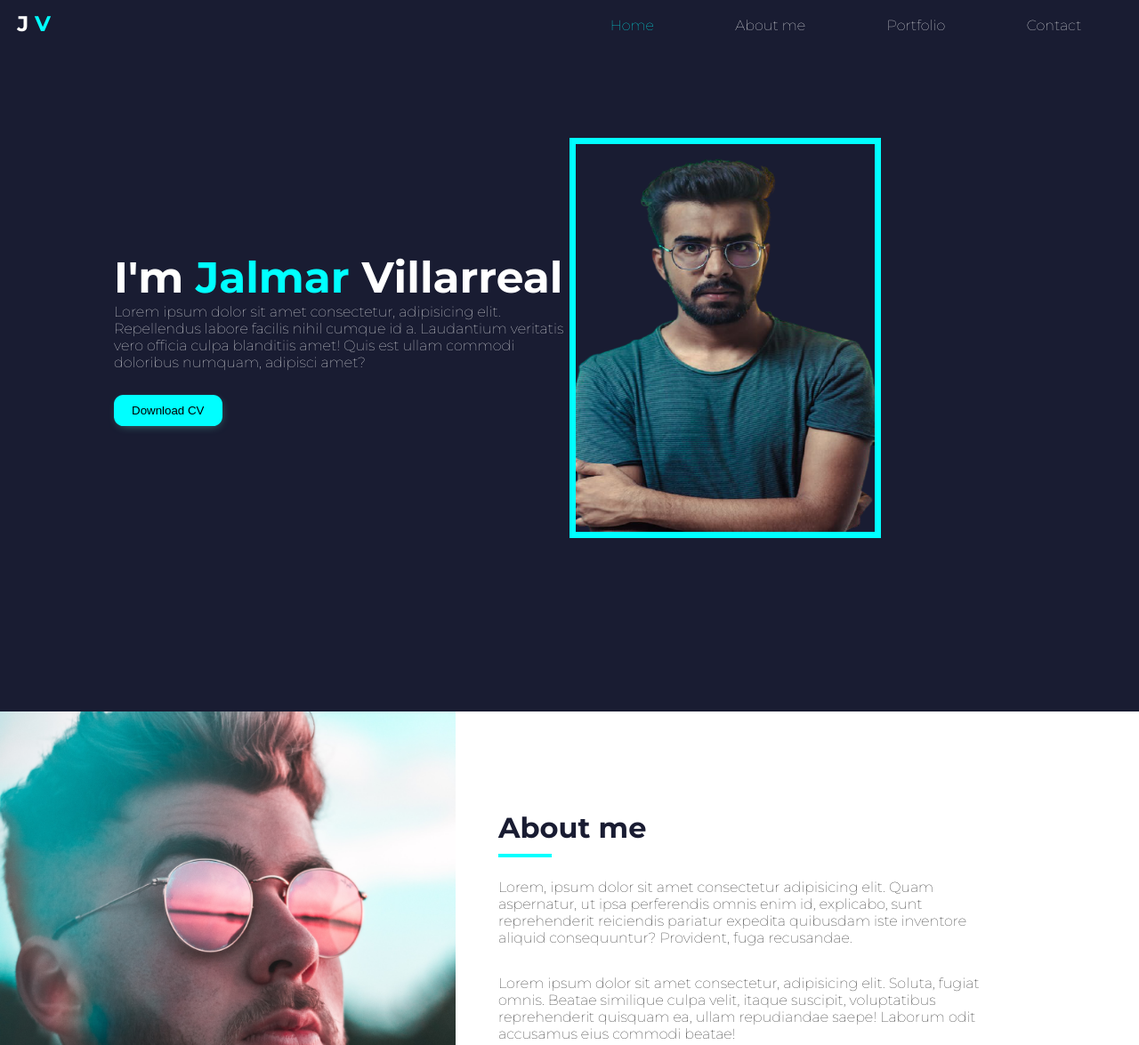
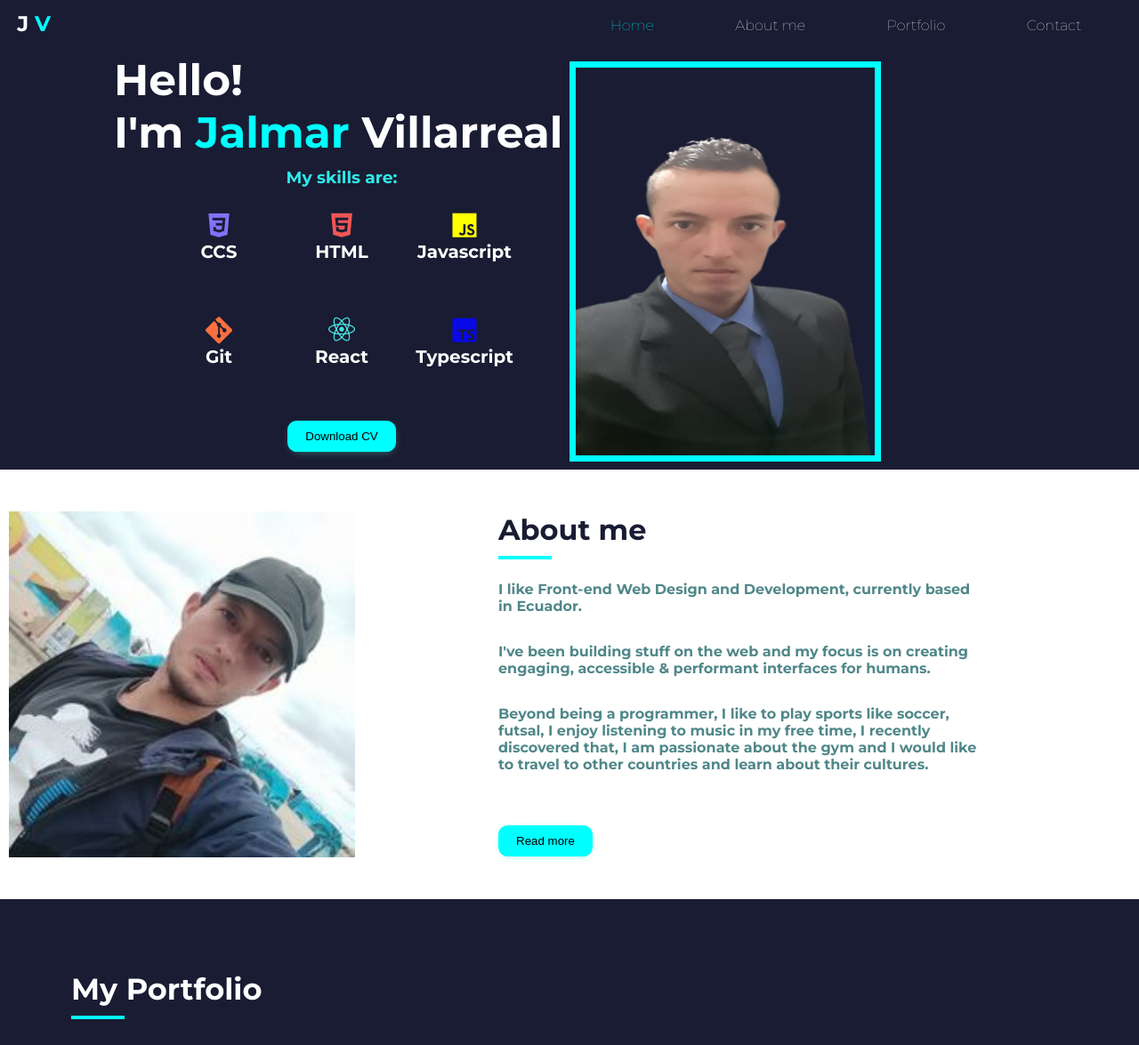
Before and after one commit to Jalmar01/Portafolio, a plain HTML site: page index.html in a window 1280 px wide. Shown: the top 1175 px of the page at 89% size. Drawn offline with nearby package versions, Linux system fonts and the light colour scheme.

Commit message:
portafolio culminado

```diff
--- a/css/styles.css
+++ b/css/styles.css
@@ -12,8 +12,8 @@ body {
 }
 
 .wrapper{
-  width: 100vw;
-  height: 100vh;
+  width: 100%;
+  height: 100%;
   background-color: #191c32;
   color: #fff;
 }
@@ -66,12 +66,65 @@ body {
   display: none;
 }
 
+.skill__title {
+  margin-top: 0.5em;
+  color: rgb(47, 232, 232);
+  text-align: center;
+}
+
+.container__skill-icoms {
+ display: flex;
+ flex-wrap: wrap;
+ justify-content: center;
+ align-items: center;
+ gap: 10px;
+}
+
+.container__icoms-i{
+  width: 80px;
+  display: flex;
+  flex-direction: column;
+  justify-content: center;
+  align-items: center;
+  margin: 1em;
+  font-size: 1.5em;
+}
+
+.container__icoms-i i {
+  font-size: 1.5em;
+}
+
+.bxl-css3 {
+  color: rgb(128, 114, 250);
+}
+
+.bxl-html5 {
+  color: rgb(241, 86, 86);
+}
+
+.bxl-javascript {
+  color: yellow;
+}
+
+.bxl-git {
+  color: rgb(250, 112, 62);
+}
+
+.bxl-react {
+  color: rgb(73, 226, 226);
+}
+
+.bxl-typescript {
+  color: rgb(8, 8, 232);
+}
+
 .main {
   margin:  0 auto;
-  width: 80vw;
-  height: 80vh;
+  width: 80%;
+  height: 80%;
   display: grid;
   grid-template-columns: repeat(2, 1fr);
+  justify-content: center;
   align-items: center;
 }
 
@@ -102,6 +155,11 @@ h1 span {
   box-shadow: 1px 3px 11px -5px rgba(102, 231, 200, .69) ;
 }
 
+.download-home {
+ margin-bottom: 20px;
+ text-align: center;
+}
+
 .download-cv:hover {
   background-color: #fff;
   box-shadow: none;
@@ -109,13 +167,15 @@ h1 span {
 
 .about {
   display: grid;
-  grid-template-columns:repeat(10, 1fr) ;
-  width: 100vw;
+  grid-template-columns:repeat(10, 1fr);
+  justify-content: center;
+  width: 100%;
   align-items: center;
 }
 
 .about img {
-  max-width: 100%;
+  margin-left: 10px;
+  max-width: 90%;
   grid-column: 1/5;
 }
 
@@ -127,6 +187,11 @@ h1 span {
 .about__info h2 {
   font-size: 2em;
   color: #191c32;
+}
+
+.about__info p {
+  color: rgb(80, 135, 137);
+  font-weight: 560;
 }
 
 .divider {
@@ -143,7 +208,7 @@ h1 span {
 
 .portfolio,
 .contact__section {
-  width: 100vw;
+  width: 100%;
   color: #fff;
   background-color: #191c32;
 }
@@ -228,23 +293,26 @@ h1 span {
 }
 
 .container__contact {
+  width: 100%;
   padding: 3em;
   margin: 0 auto;
   display: flex;
   justify-content: center;
   align-items: center;
+  gap: 1em;
+  margin-top: -100px;
 }
 
 .container__contact img {
-  width: 750px;
+  width: 60%;
   height: 700px;
-  bottom: 0px;
+  object-fit: contain;
 }
 
 .form {
  display: flex;
  flex-direction: column;
- width: 30vw;
+ width: 100%;
  margin-top: 2em;
 }
 
@@ -286,18 +354,20 @@ h1 span {
   flex-direction: column;
   justify-content: center;
   align-items: center;
-  width: 100vw;
+  width: 100%;
   height: 200px;
   background-color: aqua;
 }
 
 .footer__content h2 {
   font-size: 3em;
+
 }
 
 .footer__content h5,
 .sotial__networks i {
   font-size: 1.5em;
+  text-align: center;
 }
 
 .sotial__networks  {
@@ -307,6 +377,9 @@ h1 span {
   margin-top: 1em;
 }
 
+.sotial__networks i {
+ color: black;
+}
 
 @media screen and (max-width: 800px) {
   .menu {
--- a/index.html
+++ b/index.html
@@ -31,33 +31,68 @@
 
         <main class="main">
           <div class="info__content">
-              <span class="info__content-subtitle">Frontend Deceloper</span>
+              <h1 class="info__content-subtitle">
+                  Front-End Deceloper
+              </h1>
+              <h1>Hello!</h1>
               <h1>I'm <span>Jalmar </span>Villarreal</h1>
-              <div class="sotial__networks">
-                <!-- <a href="">
-                  <i class='bx bxl-linkedin-square'></i>
-                </a> -->
-                <i class='bx bxl-linkedin-square'></i>
-                <i class='bx bxl-instagram'></i>
-                <i class='bx bxl-twitter'></i>
+              <div class="sotial__networks ">
+                <a href="https://www.linkedin.com/in/jalmar-villarreal/" target="_blank">
+                  <i class='bx bxl-linkedin-square '></i>
+                </a>
+                <a href="https://www.instagram.com/jalmar_nva/" target="_blank">
+                  <i class='bx bxl-instagram'></i>
+                </a>
+                <a href="https://wa.me/593993994519?text=Hola%20Jalmar" target="_blank">
+                  <i class='bx bxl-whatsapp'></i>
+                </a>
               </div>
-              <p class="info__content-p">Lorem ipsum dolor sit amet consectetur, adipisicing elit. Repellendus labore facilis nihil cumque id a. Laudantium veritatis vero officia culpa blanditiis amet! Quis est ullam commodi doloribus numquam, adipisci amet?</p>
-              <a dawnload href="#">
-                <button class="download-cv">Download CV</button>
-              </a>
+              <div class="info__content-p">
+                <h3 class="skill__title">My skills are:</h3>
+                <div class="container__skill-icoms">
+                  <div class="container__icoms-i">
+                    <i class='bx bxl-css3'></i>
+                    <h5>CCS</h5>
+                  </div>
+                  <div class="container__icoms-i">
+                    <i class='bx bxl-html5'></i>
+                    <h5>HTML</h5>
+                  </div>
+                  <div class="container__icoms-i">
+                    <i class='bx bxl-javascript'></i>
+                    <h5>Javascript</h5>
+                  </div>
+                  <div class="container__icoms-i">
+                    <i class='bx bxl-git'></i>
+                    <h5>Git</h5>
+                  </div>
+                  <div class="container__icoms-i">
+                    <i class='bx bxl-react'></i>
+                    <h5>React</h5>
+                  </div>
+                  <div class="container__icoms-i">
+                    <i class='bx bxl-typescript'></i>
+                    <h5>Typescript</h5>
+                  </div>
+                  <a dawnload href="#">
+                    <button class="download-cv  download-home">Download CV</button>
+                  </a>
+                </div>
+              </div>
           </div>
-          <img src="./img/pexels-photo-1516680-removebg-preview.png" alt="Jalmar picture">
+          <img src="./img/jalmar__3-fotor-bg-remover-2023070694111.png" alt="Jalmar picture">
         </main>
    </div>
 
    <div class="about">
-    <img src="./img/about.png" alt="about Jalmar img">
+    <img src="./img/Jalmar__2.jpeg" alt="about Jalmar img">
 
    <div class="about__info">
         <h2> About me</h2>
       <div class="divider"></div>
-        <p>Lorem, ipsum dolor sit amet consectetur adipisicing elit. Quam aspernatur, ut ipsa perferendis omnis enim id, explicabo, sunt reprehenderit reiciendis pariatur expedita quibusdam iste inventore aliquid consequuntur? Provident, fuga recusandae.</p>
-        <p>Lorem ipsum dolor sit amet consectetur, adipisicing elit. Soluta, fugiat omnis. Beatae similique culpa velit, itaque suscipit, voluptatibus reprehenderit quisquam ea, ullam repudiandae saepe! Laborum odit accusamus eius commodi beatae!</p>
+        <p>I like Front-end Web Design and Development, currently based in Ecuador.</p>
+          <p>I've been building stuff on the web and my focus is on creating engaging, accessible & performant interfaces for humans.</p>
+        <p>Beyond being a programmer, I like to play sports like soccer, futsal, I enjoy listening to music in my free time, I recently discovered that, I am passionate about the gym and I would like to travel to other countries and learn about their cultures.</p>
         <button class="download-cv">Read more</button>
       </div>
    </div>
@@ -75,13 +110,13 @@
           <h2>Proyect Description</h2>
        </div>
         <div class="card__proyects-links">
-          <a href="https://github.com/Jalmar01/Primer_entregable_react" target="_blank">
+          <a href="https://github.com/Jalmar01?tab=repositories" target="_blank">
             <i class='bx bxl-github'></i>
           </a>
-          <a href="">
+          <a href="https://lovely-hotteok-fbdf61.netlify.app/" target="_blank">
             <i class='bx bx-world'></i>
           </a>
-          <a href="">
+          <a a href="https://github.com/Jalmar01/entregable-6-gen26" target="_blank">
             <i class='bx bx-code-alt'></i>
           </a>
         </div>
@@ -101,13 +136,13 @@
           <h2>Proyect Description</h2>
        </div>
         <div class="card__proyects-links">
-          <a href="" traget="_blank">
+          <a href="https://github.com/Jalmar01?tab=repositories" target="_blank">
             <i class='bx bxl-github'></i>
           </a>
-          <a href="">
+          <a href="https://mellifluous-sopapillas-47ffed.netlify.app/" target="_blank">
             <i class='bx bx-world'></i>
           </a>
-          <a href="">
+          <a href="https://github.com/Jalmar01/entregable-quinto" target="_blank">
             <i class='bx bx-code-alt'></i>
           </a>
         </div>
@@ -127,13 +162,13 @@
           <h2>Proyect Description</h2>
        </div>
         <div class="card__proyects-links">
-          <a href="" traget="_blank">
+          <a href="https://github.com/Jalmar01?tab=repositories" target="_blank">
             <i class='bx bxl-github'></i>
           </a>
-          <a href="">
+          <a href="https://brilliant-alpaca-da3a93.netlify.app/" target="_blank">
             <i class='bx bx-world'></i>
           </a>
-          <a href="">
+          <a href="https://github.com/Jalmar01/Primer_entregable_react" target="_blank">
             <i class='bx bx-code-alt'></i>
           </a>
         </div>
@@ -157,7 +192,7 @@
         <div class="divider"></div>
       </div>
       <div class="container__contact">
-        <img class="contact__section-img" src="./img/img-opacity50.png" alt="opacity">
+        <img class="contact__section-img" src="./img/jalmar__1.png" alt="opacity">
         <div class="contact__form">
           <form class="form">
             <h4>Send me a message...</h4>
@@ -176,15 +211,18 @@
    <footer class="footer">
       <div class="footer__content">
         <h2>Jalmar Villarreal</h2>
-        <h5>Jr Frontend Developer</h5>
+        <h5>Frontend Developer</h5>
       </div>
       <div class="sotial__networks">
-        <!-- <a href="">
+        <a  href="https://www.linkedin.com/in/jalmar-villarreal/" target="_blank" >
           <i class='bx bxl-linkedin-square'></i>
-        </a> -->
-        <i class='bx bxl-linkedin-square'></i>
-        <i class='bx bxl-instagram'></i>
-        <i class='bx bxl-twitter'></i>
+        </a>
+        <a href="https://www.instagram.com/jalmar_nva/" target="_blank">
+          <i class='bx bxl-instagram'></i>
+        </a>
+        <a href="https://wa.me/593993994519?text=Hola%20Jalmar" target="_blank">
+          <i class='bx bxl-whatsapp'></i>
+        </a>
       </div>
    </footer>
    <script src="/js/scripts.js"></script>
```
Also changed, not shown: img/Jalmar__2.jpeg (added), img/jalmar__1.png (added), img/jalmar__3-fotor-bg-remover-2023070694111.png (added).
